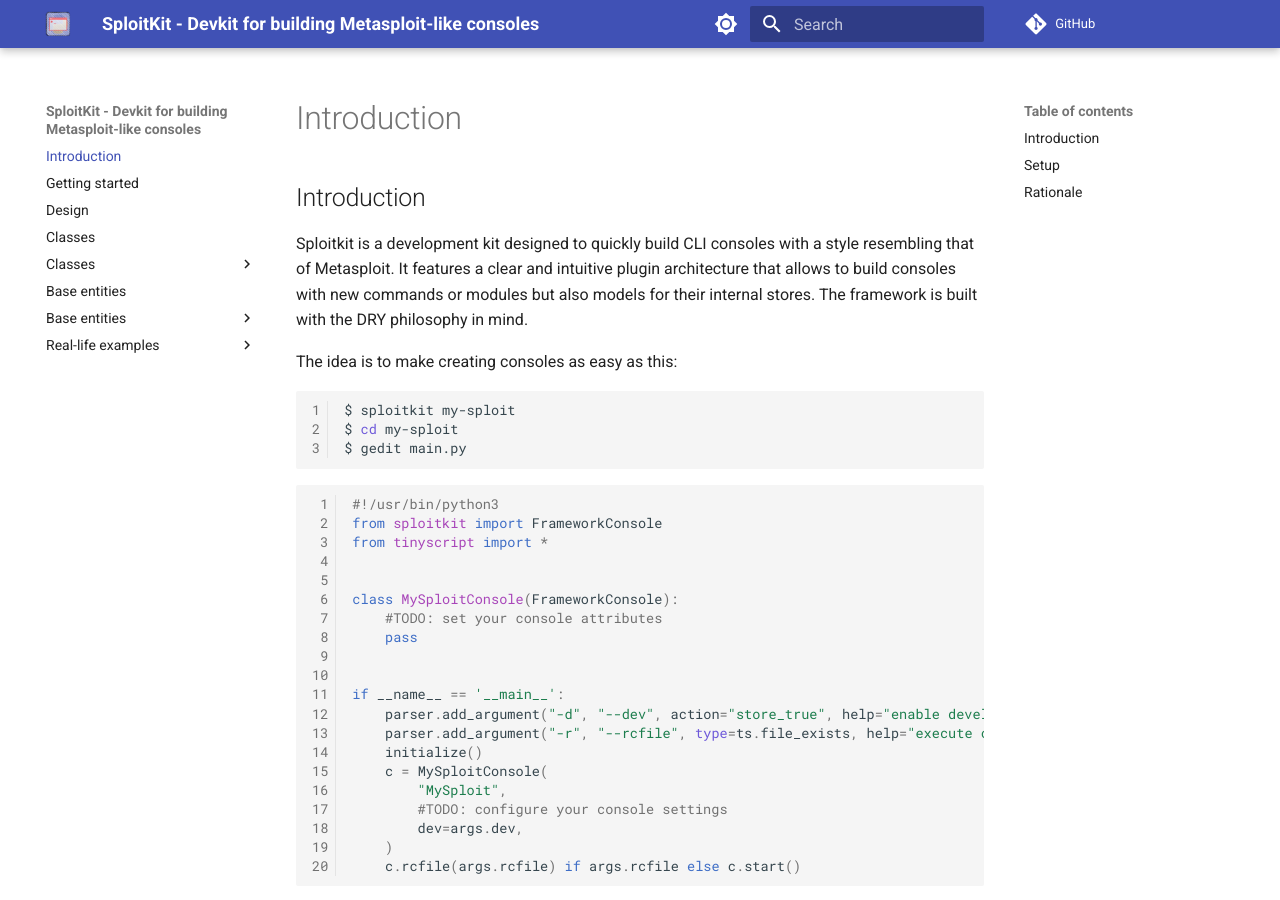
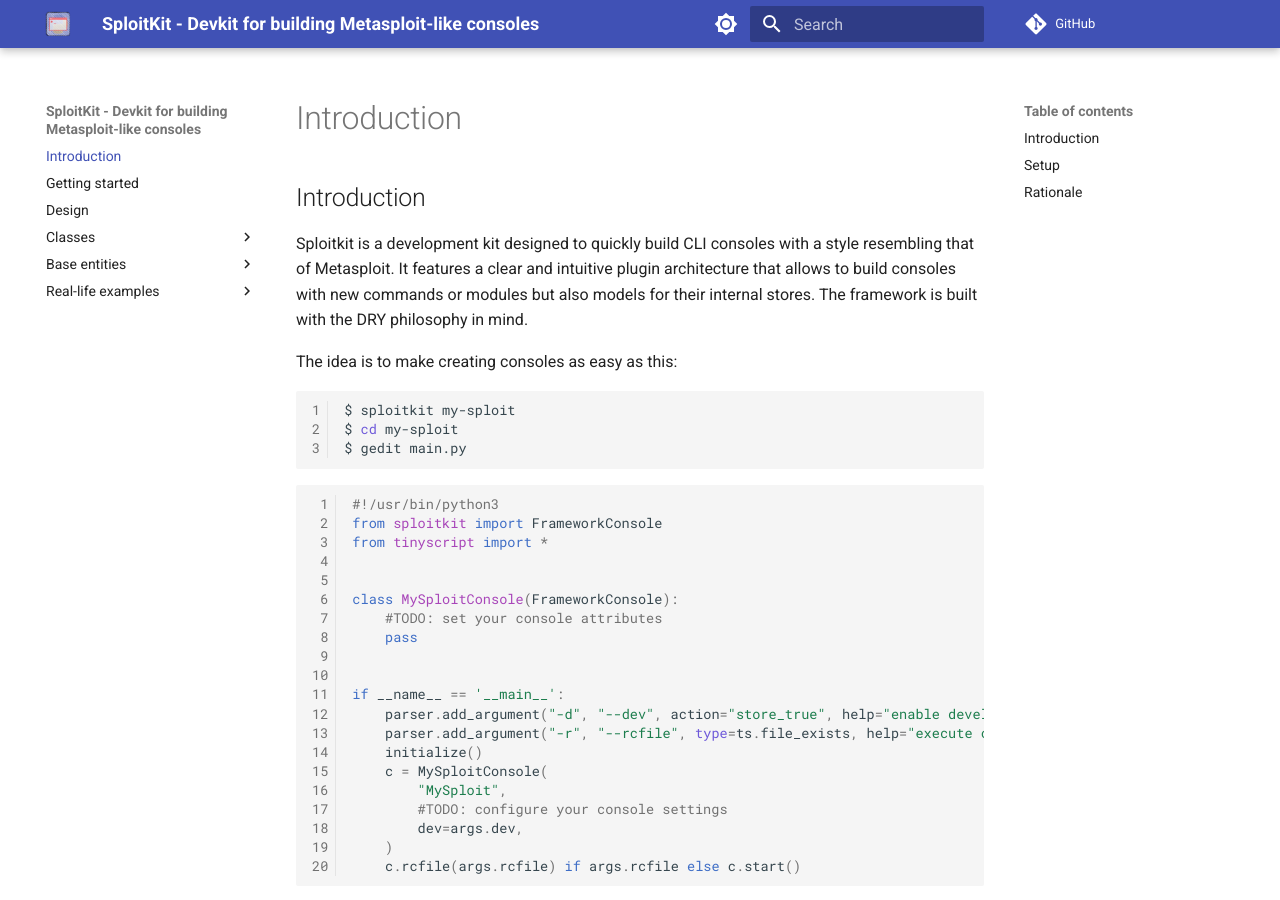
Before and after one commit to dhondta/python-sploitkit, an MkDocs documentation site: the page built from docs/pages/index.md, in a window 1280 px wide and 900 px high. Built offline with MkDocs 1.6.1 and Material for MkDocs 9.7.7, drawn with Linux system fonts in a browser that asks for light colours; comment, search, counter and statistics services are not loaded.

Commit message:
Updated docs

```diff
--- a/docs/mkdocs.yml
+++ b/docs/mkdocs.yml
@@ -7,15 +7,15 @@ nav:
   - Introduction: index.md
   - 'Getting started': quickstart.md
   - Design: design.md
-  - Classes: classes.md
   - Classes:
+    - classes.md
     - Entity: classes/entity.md
     - Console: classes/console.md
     - Command: classes/command.md
     - Module: classes/module.md
     - Datastore: classes/datastore.md
-  - 'Base entities': base.md
   - 'Base entities':
+    - base.md
     - Consoles: base/consoles.md
     - Commands: base/commands.md
     - Models: base/models.md
@@ -47,6 +47,8 @@ theme:
       toggle:
         icon: material/brightness-4
         name: Switch to light mode
+  features:
+    - navigation.indexes
   logo: img/logo.png
   favicon: img/icon.png
 use_directory_urls: false
```
